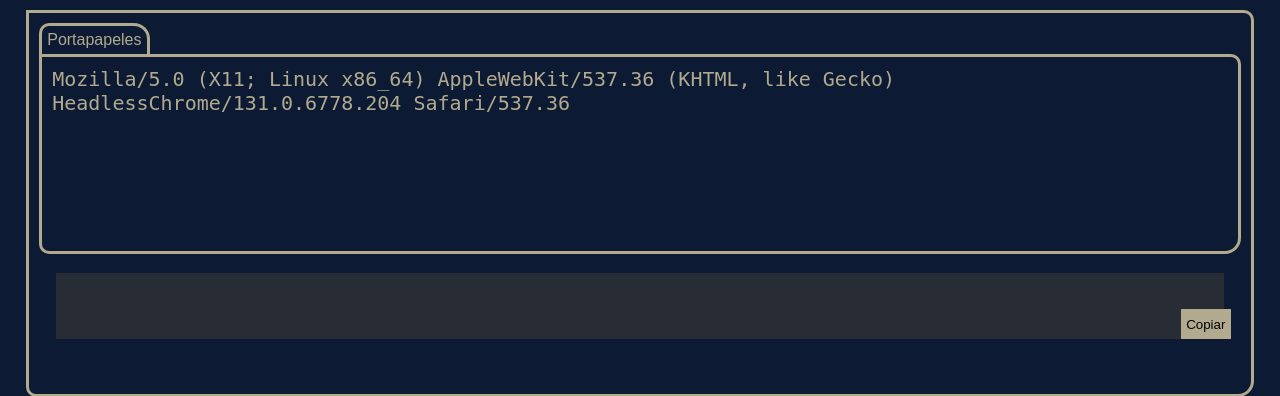
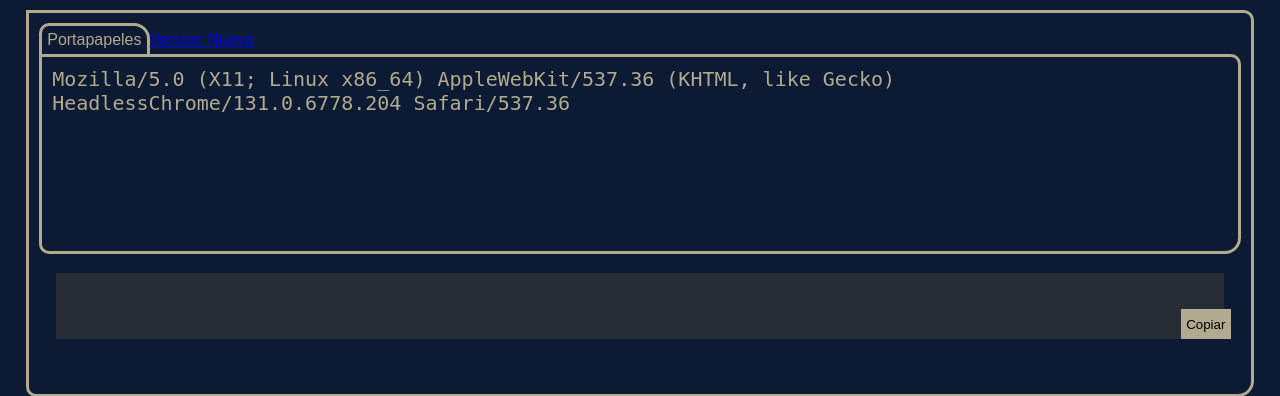
Before and after one commit to G4BOs/PasteApp-Docker, a FastAPI app: page / in a window 1280 px wide. Shown: the part 49-445 px from the top of the page. Run offline with FastAPI, Linux system fonts and the light colour scheme.

Commit message:
add: boton a nueva version

```diff
--- a/app/templates/index.html
+++ b/app/templates/index.html
@@ -23,7 +23,7 @@
       </ul>
     </nav>
     <section id="contenedor_area_texto" class="c">
-      <p class="p port">Portapapeles</p><br>
+      <p class="p port">Portapapeles</p><a href="/React">Version Nueva</a><br>
       <textarea id="txt_area_paste" spellcheck="false" placeholder="Escriba aqui" value=""></textarea>
       <pre>
         <code id="codigo">
```
